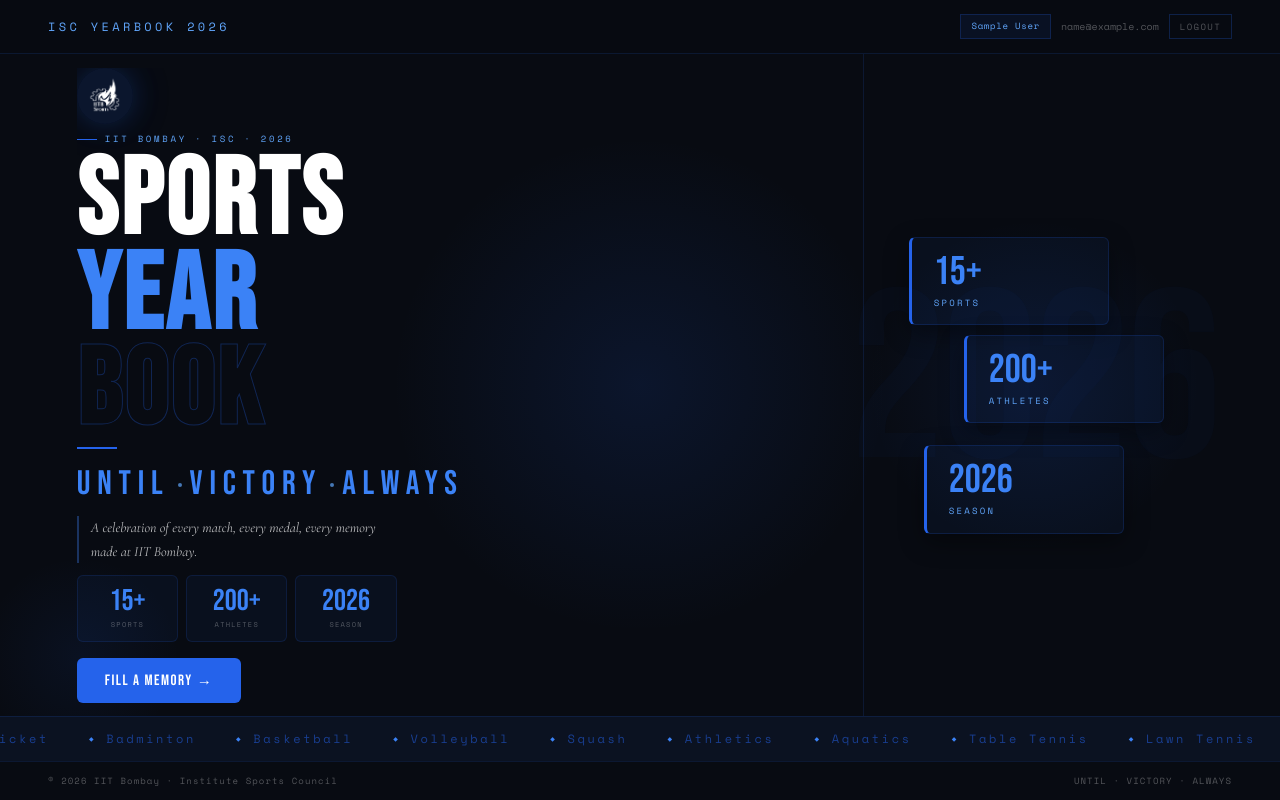
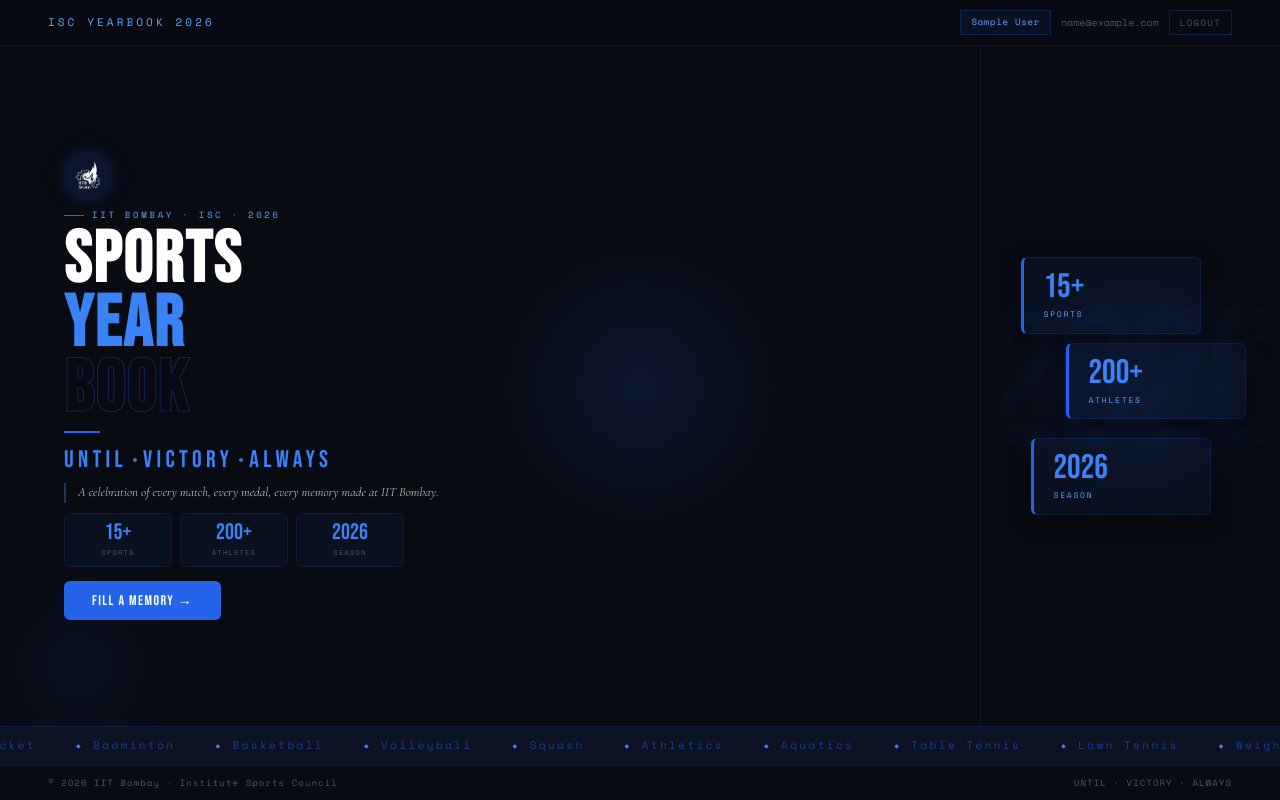
Before and after one commit to dishajain2005/ISC-Yearbook-2026, a React (Create React App) app in the folder frontend/Yearbook-New-Design/frontend/: page /home in a window 1280 px wide. Built offline with nearby package versions, Linux system fonts and the light colour scheme; no server answers; sample sign-in values are in the browser's storage.

Commit message:
homepage.css update

```diff
--- a/frontend/Yearbook-New-Design/frontend/src/styles/HomePage.css
+++ b/frontend/Yearbook-New-Design/frontend/src/styles/HomePage.css
@@ -405,10 +405,19 @@
 
 /* ── Desktop ── */
 @media (min-width: 860px) {
-  .home-page { height: 100vh; overflow: hidden; }
 
-  .home-nav { padding: 14px 3rem; }
-  .home-nav-brand { font-size: 12px; }
+  /* Page: fixed to viewport, no scroll ever */
+  .home-page {
+    height: 100vh;
+    max-height: 100vh;
+    overflow: hidden;
+  }
+
+  /* Nav: tighter on desktop */
+  .home-nav {
+    padding: 10px 3rem;
+  }
+  .home-nav-brand { font-size: 11px; }
   .home-nav-email {
     display: block;
     font-family: var(--ff-mono);
@@ -416,69 +425,148 @@
     color: var(--text-dim);
   }
 
+  /*
+   * Hero: two columns side by side.
+   * min-height: 0 is CRITICAL — without it, a flex child won't shrink
+   * below its content size, causing overflow.
+   */
   .home-hero {
     flex-direction: row;
+    align-items: stretch;
     text-align: left;
-    padding: 0 clamp(3rem, 6vw, 5.5rem);
-    gap: 3rem;
+    padding: 0;
+    gap: 0;
+    /* hero takes remaining space between nav + strip + footer */
+    min-height: 0;
   }
 
-  .home-hero::before { width: 500px; height: 500px; }
-
+  /* Left column: scrollable internally if needed, but sized to fit */
   .home-hero-left {
     flex: 1;
+    min-width: 0;
     max-width: none;
     display: flex;
     flex-direction: column;
     justify-content: center;
-    /* never let content taller than the flex cell */
+    padding: 0 3rem 0 clamp(2.5rem, 5vw, 5rem);
+    gap: 0;
+    /* key: let it shrink */
     overflow: hidden;
   }
 
+  /* Right column: floating cards panel */
   .home-hero-right {
     display: flex;
     position: relative;
-    flex: 0 0 340px;
+    flex: 0 0 300px;
     align-items: center;
     justify-content: center;
     border-left: 1px solid rgba(37,99,235,0.15);
-    height: 100%;
+    overflow: hidden;
   }
 
-  .home-hero-eyebrow { justify-content: flex-start; }
+  /* Eyebrow: left-aligned, no after-line */
+  .home-hero-eyebrow {
+    justify-content: flex-start;
+    margin-bottom: 6px;
+    font-size: 9px;
+  }
   .home-hero-eyebrow::after { display: none; }
 
-  /* tighten all vertical gaps on desktop so button stays visible */
-  .hero-logo-wrap { margin: 0 0 8px; width: 56px; height: 56px; }
-  .hero-logo-img  { width: 38px; height: 38px; }
+  /* Logo: smaller, less margin */
+  .hero-logo-wrap {
+    width: 48px;
+    height: 48px;
+    margin: 0 0 8px;
+    box-shadow: 0 0 20px rgba(37,99,235,0.2);
+  }
+  .hero-logo-img {
+    width: 32px;
+    height: 32px;
+  }
 
-  .home-hero-eyebrow { margin-bottom: 8px; }
+  /*
+   * Title: use vh-relative sizing so it always fits the screen height.
+   * On a 768px tall screen the hero area is ~768 - 44(nav) - 36(strip) - 36(footer) ≈ 652px.
+   * Three lines at 10vh each = 30vh ≈ 195px — comfortable.
+   */
+  .home-title {
+    font-size: clamp(56px, 9vh, 100px);
+    line-height: 0.9;
+    margin-bottom: 0;
+  }
 
-  .home-title { font-size: clamp(72px, 8.5vw, 108px); }
+  /* Divider: minimal */
+  .hero-divider {
+    width: 36px;
+    height: 2px;
+    margin: 8px 0;
+  }
 
-  .hero-divider { margin: 8px 0; }
+  /* Motto: vh-relative so it never overflows */
+  .hero-motto {
+    font-size: clamp(18px, 3vh, 32px);
+    letter-spacing: 0.18em;
+    justify-content: flex-start;
+    margin-bottom: 4px;
+    gap: 6px;
+  }
 
-  .hero-motto { font-size: clamp(20px, 2.8vw, 34px); margin-bottom: 4px; justify-content: flex-start; }
+  /* Tagline: smaller, tighter */
+  .home-tagline {
+    font-size: clamp(11px, 1.6vh, 14px);
+    line-height: 1.55;
+    margin: 0 0 10px;
+    max-width: 380px;
+    text-align: left;
+  }
 
-  .home-tagline { margin: 0 0 12px; font-size: clamp(12px, 1.2vw, 14px); text-align: left; }
+  /* Stats row */
+  .hero-stats {
+    justify-content: flex-start;
+    max-width: 340px;
+    margin-bottom: 14px;
+    gap: 8px;
+  }
+  .hero-stat {
+    padding: 8px 6px;
+  }
+  .hero-stat-n {
+    font-size: clamp(18px, 2.8vh, 26px);
+  }
+  .hero-stat-l {
+    font-size: 7px;
+    margin-top: 2px;
+  }
 
-  .hero-stats { justify-content: flex-start; max-width: 320px; margin-bottom: 16px; }
+  /* CTA button */
+  .btn-gold {
+    width: auto;
+    padding: 11px 28px;
+    font-size: 14px;
+  }
 
-  .btn-gold { width: auto; }
-
+  /* Right panel decorations */
   .hero-right-glow {
     position: absolute;
-    width: 360px; height: 360px;
+    width: 300px;
+    height: 300px;
     border-radius: 50%;
     background: radial-gradient(circle, rgba(37,99,235,0.1) 0%, transparent 65%);
-    top: 50%; left: 50%;
+    top: 50%;
+    left: 50%;
     transform: translate(-50%, -50%);
     pointer-events: none;
   }
 
   .hero-bg-num {
-    font-size: clamp(160px, 20vw, 240px);
+    position: absolute;
+    font-size: clamp(120px, 16vw, 200px);
     color: rgba(37,99,235,0.03);
+    letter-spacing: -6px;
+    top: 50%;
+    left: 50%;
+    transform: translate(-50%, -50%);
   }
 
   .hero-cards-overlay {
@@ -488,8 +576,8 @@
     flex-direction: column;
     align-items: center;
     justify-content: center;
-    gap: 16px;
-    padding: 2rem;
+    gap: 14px;
+    padding: 1.5rem;
     z-index: 2;
   }
 
@@ -498,14 +586,14 @@
     border: 1px solid rgba(37,99,235,0.18);
     border-left: 3px solid var(--blue);
     border-radius: 6px;
-    padding: 14px 22px;
-    width: 200px;
-    box-shadow: 0 8px 24px rgba(0,0,0,0.4);
+    padding: 12px 20px;
+    width: 180px;
+    box-shadow: 0 6px 20px rgba(0,0,0,0.35);
   }
 
   .hero-card-n {
     font-family: var(--ff-display);
-    font-size: 40px;
+    font-size: 34px;
     color: var(--blue-b);
     line-height: 1;
     display: block;
@@ -513,24 +601,25 @@
 
   .hero-card-l {
     font-family: var(--ff-mono);
-    font-size: 9px;
-    letter-spacing: 0.25em;
+    font-size: 8px;
+    letter-spacing: 0.22em;
     color: var(--blue-mid);
     text-transform: uppercase;
     margin-top: 4px;
     display: block;
   }
 
-  .hero-card:nth-child(1) { animation: floatA 4s ease-in-out infinite; margin-right: 50px; }
-  .hero-card:nth-child(2) { animation: floatB 5s ease-in-out infinite; margin-left: 60px; }
+  .hero-card:nth-child(1) { animation: floatA 4s ease-in-out infinite; margin-right: 40px; }
+  .hero-card:nth-child(2) { animation: floatB 5s ease-in-out infinite; margin-left: 50px; }
   .hero-card:nth-child(3) { animation: floatA 4.5s ease-in-out infinite; margin-right: 20px; }
 
-  @keyframes floatA { 0%,100% { transform: translateY(0); } 50% { transform: translateY(-10px); } }
-  @keyframes floatB { 0%,100% { transform: translateY(-6px); } 50% { transform: translateY(6px); } }
+  @keyframes floatA { 0%,100% { transform: translateY(0); } 50% { transform: translateY(-8px); } }
+  @keyframes floatB { 0%,100% { transform: translateY(-5px); } 50% { transform: translateY(5px); } }
 
-  .sport-strip { padding: 12px 0; }
-  .strip-track span { font-size: 12px; }
+  /* Strip and footer */
+  .sport-strip { padding: 10px 0; }
+  .strip-track span { font-size: 11px; }
 
-  .home-footer { padding: 12px 3rem; }
+  .home-footer { padding: 10px 3rem; }
   .home-footer p { font-size: 9px; }
 }
```
